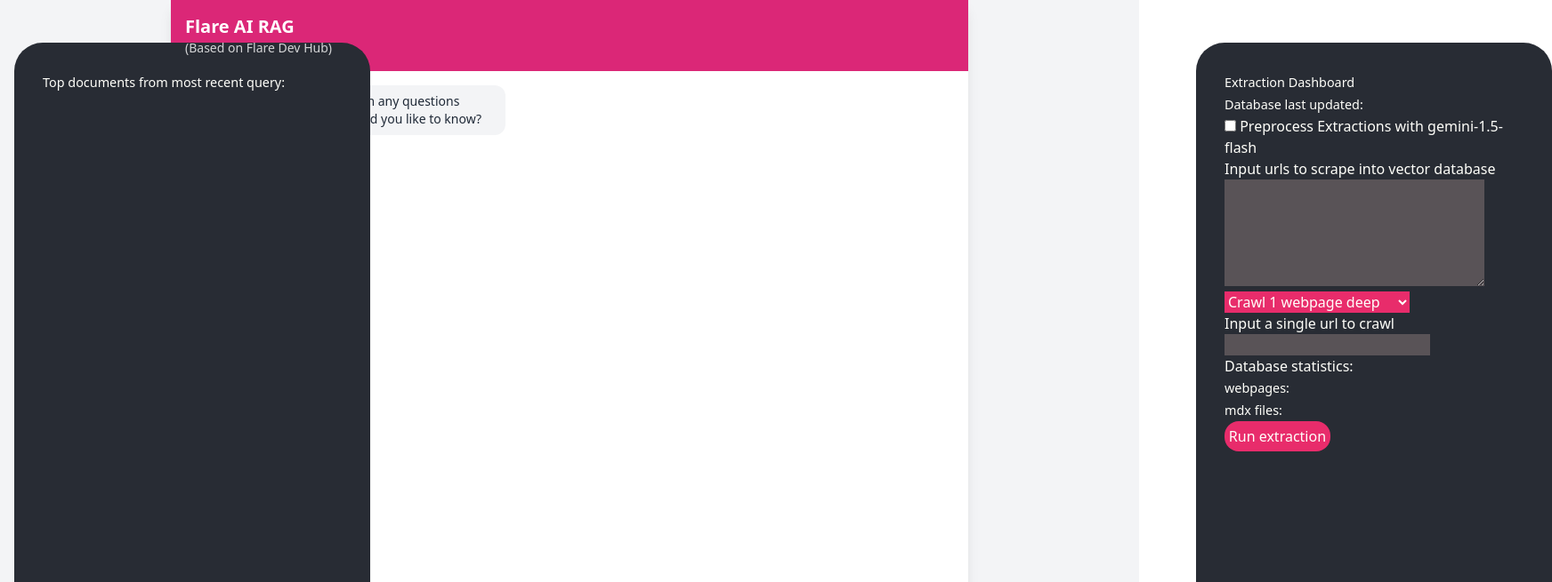
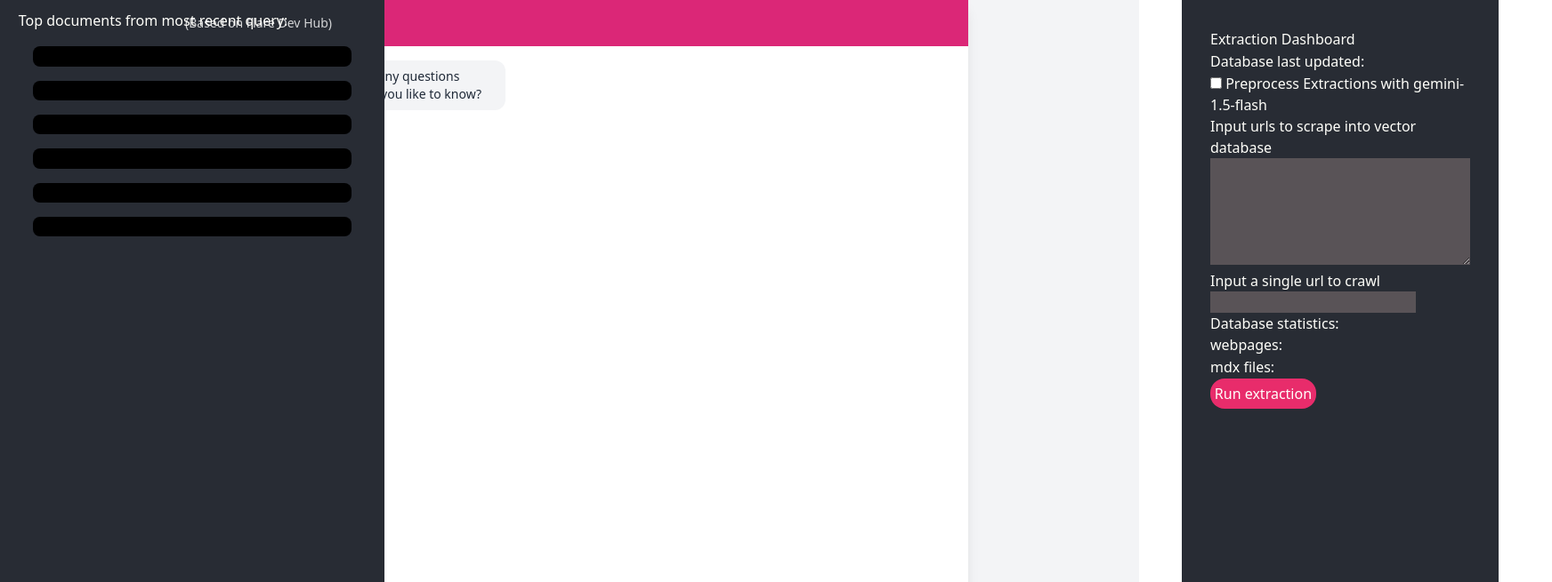
Before and after one commit to shawnschulz/rag_thing, a React (Create React App) app in the folder chat-ui/: page / in a window 1280 px wide. Shown: the top 655 px of the page at 89% size, 1744 px wide, since content can reach past the window. Built offline with nearby package versions, Linux system fonts and the light colour scheme.

Commit message:
Commit before trying websockets

```diff
--- a/chat-ui/src/App.js
+++ b/chat-ui/src/App.js
@@ -29,8 +29,9 @@
   const [doc1, setdoc1] = useState('');
   const [doc2, setdoc2] = useState('');
   const [doc3, setdoc3] = useState('');
-  const [doc4, setdoc4] = useState('');
-  const [doc5, setdoc5] = useState('');
+  const [score1, setscore1] = useState('');
+  const [score2, setscore2] = useState('');
+  const [score3, setscore3] = useState('');
 
   const [topDocuments, setTopDocuments] = useState([
       {
@@ -68,13 +69,16 @@
         setAwaitingConfirmation(true);
         setPendingTransaction(text);
       }
+        if ('doc_scores' in data) {
       const doc_scores_dict = JSON.parse(data.doc_scores);
       const keys = Object.keys(doc_scores_dict);
-        setdoc1("[" + keys[0] + "]" + "\n" + "Similarity Score: " + doc_scores_dict[keys[0]])
-        setdoc2("[" + keys[1] + "]" + "\n" + "Similarity Score: " + doc_scores_dict[keys[1]])
-        setdoc3("[" + keys[2] + "]" + "\n" + "Similarity Score: " + doc_scores_dict[keys[2]])
-        setdoc4("[" + keys[3] + "]" + "\n" + "Similarity Score: " + doc_scores_dict[keys[3]])
-        setdoc5("[" + keys[4] + "]" + "\n" + "Similarity Score: " + doc_scores_dict[keys[4]])
+        setdoc1(keys[0])
+        setscore1("Similarity Score: " + doc_scores_dict[keys[0]])
+        setdoc2(keys[1])
+        setscore2("Similarity Score: " + doc_scores_dict[keys[1]])
+        setdoc3(keys[2])
+        setscore3("Similarity Score: " + doc_scores_dict[keys[2]])
+        }
 
       return data.response;
     } catch (error) {
@@ -125,13 +129,9 @@
       console.log(extraction_data);
   }
   const handleCrawlUpdateExtractionPipeline = async (e) => {
-      var depth = document.getElementById("crawl_depth");
-      var value = depth.value;
-      var text = depth.options[depth.selectedIndex].text;
-      var num = parseInt(text);
       var new_data = {"urls":e}
       new_data['use_llm'] = use_llm;
-      new_data['max_pages'] = num;
+      //new_data['max_pages'] = num;
       set_extraction_data(extraction_data=> ({
         ...extraction_data,  // Spread the previous dictionary
         ['web_crawl']: new_data // Add or update the new key-value pair
@@ -150,7 +150,7 @@
     if (input) {
         input.addEventListener('change', (e) => {
           // Process the entire text without splitting by newlines
-          handleCrawlUpdateExtractionPipeline(e.value);
+          handleCrawlUpdateExtractionPipeline(e.target.value);
         });
     }
 
@@ -208,14 +208,17 @@
     <div className="flex flex-col h-screen bg-gray-100">
       <div class='top_document'>
       <p> Top documents from most recent query: </p>
-      <p> {doc1} </p>
-      <p> {doc2} </p>
-      <p> {doc3} </p>
+      <p class="top_docs"> {doc1} </p>
+      <p class="top_docs"> {score1} </p>
+      <p class="top_docs"> {doc2} </p>
+      <p class="top_docs"> {score2} </p>
+      <p class="top_docs"> {doc3} </p>
+      <p class="top_docs"> {score3} </p>
       </div>
       <div className="flex flex-col h-full max-w-4xl mx-auto w-full shadow-lg bg-white">
         {/* Header */}
         <div className="bg-pink-600 text-white p-4">
-          <h1 className="text-xl font-bold">Flare AI RAG</h1>
+          <h1 className="text-xl font-bold"></h1>
           <p className="text-sm opacity-80">(Based on Flare Dev Hub)</p>
         </div>
 
@@ -299,12 +302,6 @@
       <p> </p>
       <label for="scrape_input"> Input urls to scrape into vector database </label>
       <textarea name="textArea" cols="30" rows="5"  onChange={(e) => handleScrapeUpdateExtractionPipeline(e.target.value)} ></textarea>
-      <select name="crawl_depth" id="crawl_depth">
-          <option value="1">Crawl 1 webpage deep</option>
-          <option value="5">Crawl 5 webpages deep</option>
-          <option value="10">Crawl 10 webpages deep</option>
-          <option value="30">Crawl 30 webpages deep</option>
-        </select>
       <p> </p>
       <label for="crawl_input"> Input a single url to crawl </label>
       <input type="text" class = "crawl_input" id="crawl_input" onChange={(e) => handleCrawlUpdateExtractionPipeline(e.target.value)} name="crawl_input" />
--- a/chat-ui/src/index.css
+++ b/chat-ui/src/index.css
@@ -12,20 +12,26 @@
 
 
 .top_document {
-    width: 25em;
-    min-height: 40em;
+    min-height: 52.2em;
+    width: 27em;
+    font-size: 24;
     background: #282c34;
-    border-radius: 2em !important;
     position:absolute;
     box-sizeing: border-box;
-    padding: 2em;
+    padding: 0.7em 1.3em;
     color: #fffffa;
-    margin: 3em 1em;
 }
 
 .top_document p {
     line-height: 25px;
-    font-size: 0.9em;
+    font-size: 1em;
+}
+.top_docs {
+    background: #000;
+    border-radius:0.5em;
+    bottom:1em;
+    padding: 0.7em 1.3em;
+    margin: 1em 1em;
 }
 
 
@@ -42,35 +48,21 @@
 }
 
 .extraction_dashboard {
-    width: 25em;
-    min-height: 40em;
+    min-height: 52.2em;
     background: #282c34;
     left: 83em;
-    border-radius: 2em !important;
     position:absolute;
     box-sizeing: border-box;
     padding: 2em;
     color: #fffffa;
-    margin: 3em 1em;
+    font-size: 1em;
 }
 
 .extraction_dashboard p {
     line-height: 25px;
-    font-size: 0.9em;
 }
 
 
-.extraction_dashboard .try_button {
-    position: absolute;
-    bottom: 1.2em;
-    left:5em;
-    text-decoration: none;
-    color: #fffffa;
-    background: #000;
-    box-shadow: 0px 0px 15px rgba(0, 0, 0, 0.3);
-    padding: 0.7em 1.3em;
-    border-radius: 3em;
-}
 button {
     padding: 0.3em 0.3em;
     background: #e82c6b;
```
Also changed, not shown: 2 other files (tests, documents, lock files or other folders).
